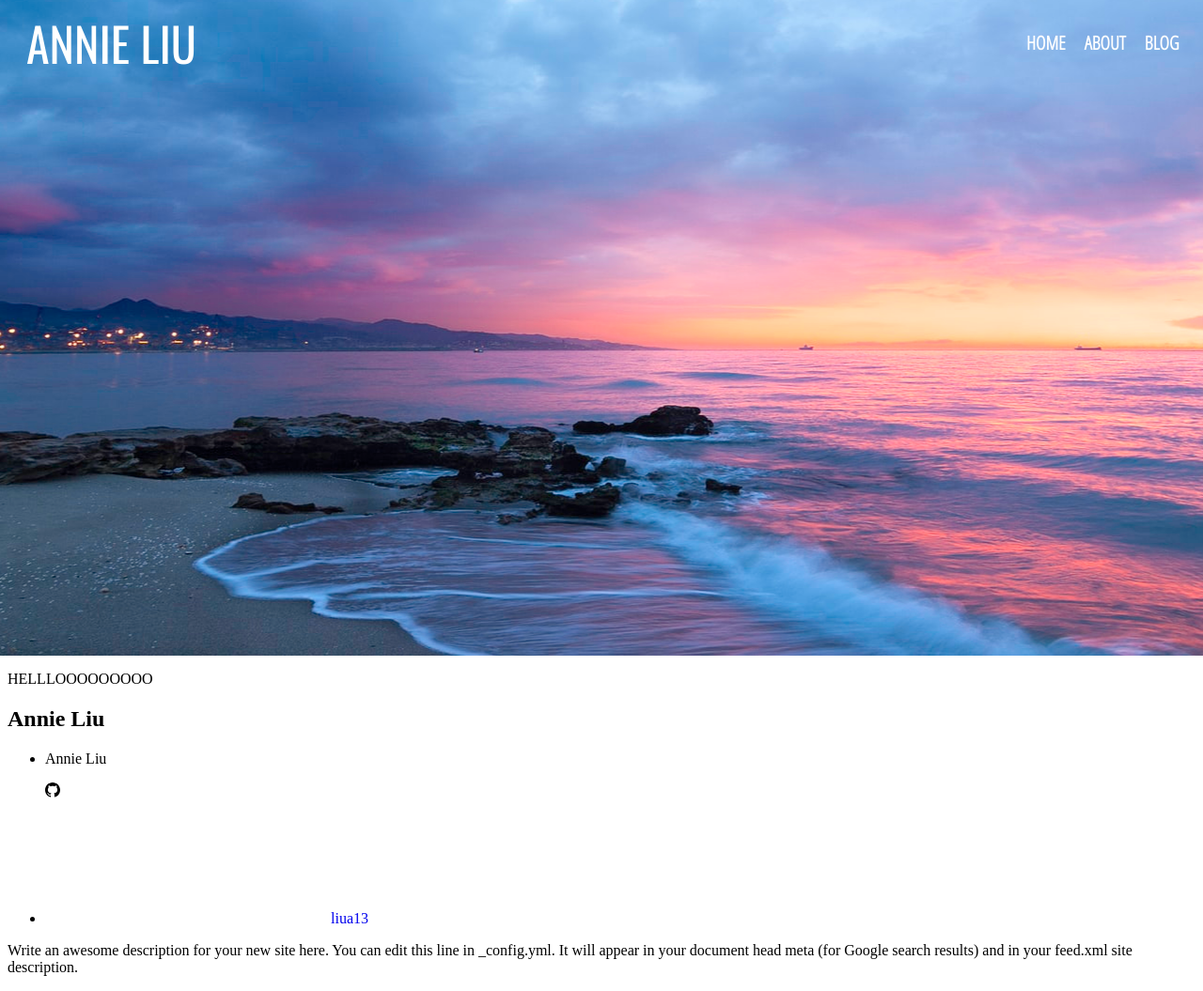
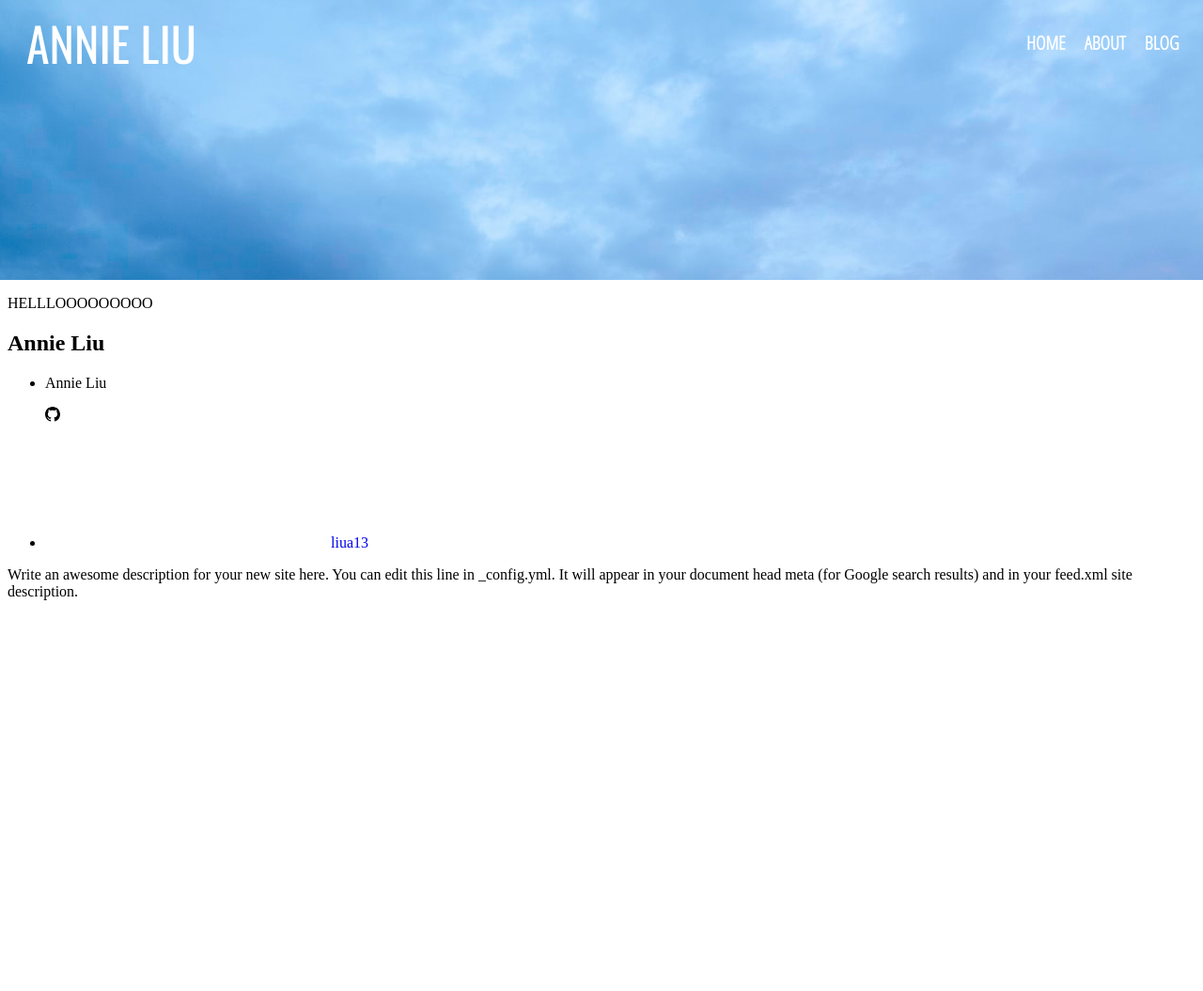
Before and after one commit to liua13/Blog, a Jekyll site: the page built from index.markdown, in a window 1280 px wide. Shown: the whole page at 94% size. Built offline with Jekyll 4.4.1, drawn with Linux system fonts in a browser that asks for light colours; nearby versions of some CDN libraries; after the commit the page ends 900 px from its top, so only the background shows below that.

Commit message:
update home

```diff
--- a/assets/SCSS/main.scss
+++ b/assets/SCSS/main.scss
@@ -23,7 +23,7 @@
 	min-height: 1000px;
 	width: 105%;
 	padding: 0;
-	margin: -400px 0px 0px -10px;
+	margin: -800px 0px 0px -10px;
 }
 
 // *** nav bar ***
```
